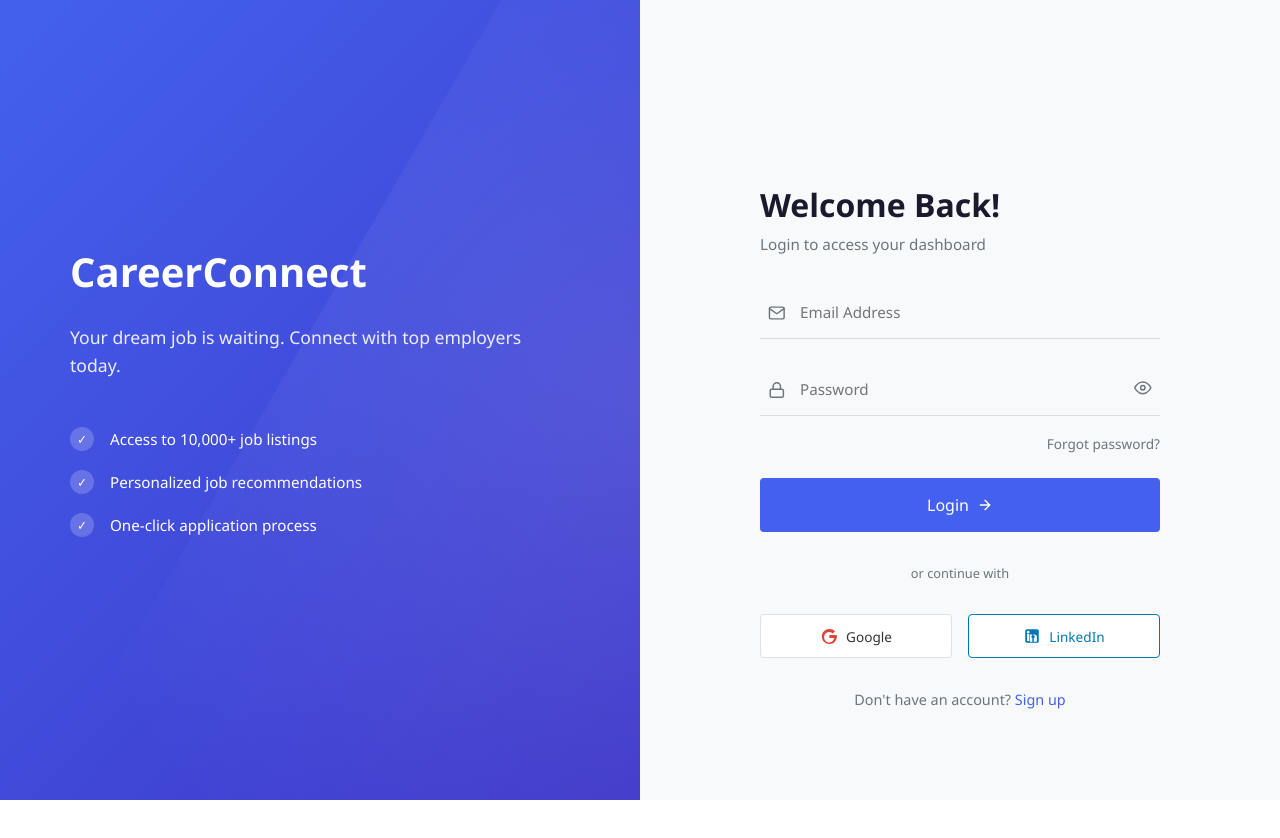
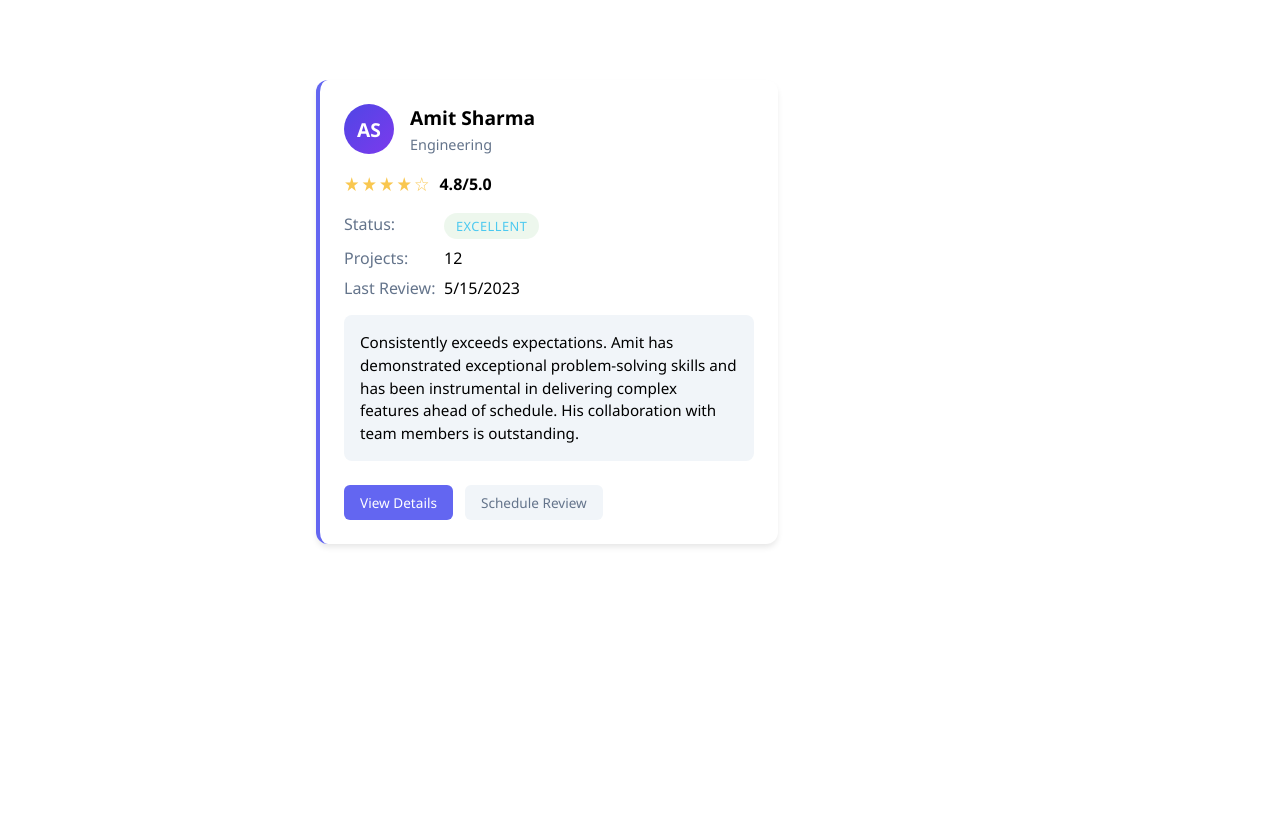
Before and after one commit to QuntamCoder/Company-Website-HR-Portal, a React (Vite) app: page /emp-performance in a window 1280 px wide. Shown: the top 838 px of the page. Before the commit the page ends 800 px from the top, so only its background shows below. Built offline with nearby package versions, Linux system fonts and the light colour scheme.

Commit message:
candidate auth bug fixed

```diff
--- a/src/App.jsx
+++ b/src/App.jsx
@@ -4,33 +4,31 @@ import HRDashboard from './components/pages/admin/HRDashboard .jsx';
 import AddEmployee from './components/pages/admin/AddEmployee.jsx';
 import NewJobForm from './components/pages/admin/NewJobForm.jsx';
 import LeaveApplicationForm from './components/pages/employee/LeaveApplicationForm.jsx';
-import EmployeeDashboard from './components/pages/employee/EmployeeDashBoard.jsx';
+// import EmployeeDashboard from './components/pages/employee/EmployeeDashBoard.jsx';
 import EmployeePerformance from './components/pages/employee/EmployeePerformance.jsx';
 import CandidateAuth from './components/pages/candidate/CandidateAuth.jsx';
 import CandidateNavbar from './components/pages/candidate/CandidateNavbar.jsx';
-
 
 function App() {
   return (
     <Router>
       <div className="App">
-        {/* <HRDashboard /> */}
-         <CandidateAuth />
         <Routes>
-          {/* <Route path="/add-employee" element={<AddEmployee />} />
-          <Route path="/post-opening" element={<NewJobForm/>} />
-        <Route path="/apply-leave" element={<LeaveApplicationForm />} />
-        <Route path="/emp-performance" element={<EmployeePerformance />} /> */}
-        {/* <Route path="/" element={<CandidateAuth />} /> */}
-        <Route path="/candidate-dashboard" element={<CandidateNavbar />} />
+          {/* Candidate routes */}
+          <Route path="/" element={<CandidateAuth />} />
+          <Route path="/candidate-dashboard" element={<CandidateNavbar />} />
 
+          {/* Admin routes */}
+          <Route path="/add-employee" element={<AddEmployee />} />
+          <Route path="/post-opening" element={<NewJobForm />} />
+
+          {/* Employee routes */}
+          <Route path="/apply-leave" element={<LeaveApplicationForm />} />
+          <Route path="/emp-performance" element={<EmployeePerformance />} />
         </Routes>
       </div>
     </Router>
-
-    // <CandidateNavbar />
   );
-
 }
 
 export default App;
--- a/src/components/pages/candidate/CandidateAuth.jsx
+++ b/src/components/pages/candidate/CandidateAuth.jsx
@@ -1,18 +1,29 @@
-import React, { useState } from 'react';
-import { useNavigate } from 'react-router-dom';
-import { FiEye, FiEyeOff, FiUser, FiMail, FiLock, FiArrowRight } from 'react-icons/fi';
-import './css/CandidateAuth.css';
+import React, { useState } from "react";
+import { useNavigate } from "react-router-dom";
+import {
+  FiEye,
+  FiEyeOff,
+  FiUser,
+  FiMail,
+  FiLock,
+  FiArrowRight,
+} from "react-icons/fi";
+import "./css/CandidateAuth.css";
 
 const CandidateAuth = () => {
   const [isLogin, setIsLogin] = useState(true);
-  const [formData, setFormData] = useState({ name: '', email: '', password: '' });
+  const [formData, setFormData] = useState({
+    name: "",
+    email: "",
+    password: "",
+  });
   const [showPassword, setShowPassword] = useState(false);
   const [isHovered, setIsHovered] = useState(false);
   const navigate = useNavigate();
 
   const toggleForm = () => {
     setIsLogin(!isLogin);
-    setFormData({ name: '', email: '', password: '' });
+    setFormData({ name: "", email: "", password: "" });
   };
 
   const handleChange = (e) => {
@@ -24,14 +35,17 @@ const CandidateAuth = () => {
 
     if (isLogin) {
       // Static login check
-      if (formData.email === 'dhanashribhamare977@gmail.com' && formData.password === 'admin@1234') {
-        alert('Login successful!');
-        window.open('/candidate-dashboard', '_blank');
+      if (
+        formData.email === "dhanashribhamare977@gmail.com" &&
+        formData.password === "admin@1234"
+      ) {
+        alert("Login successful!");
+        navigate("/candidate-dashboard"); // redirect after login
       } else {
-        alert('Invalid credentials. Try admin/admin');
+        alert("Invalid credentials. Try admin/admin");
       }
     } else {
-      alert('Account created successfully!');
+      alert("Account created successfully!");
       setIsLogin(true);
     }
   };
@@ -66,10 +80,12 @@ const CandidateAuth = () => {
       <div className="form-section">
         <div className="form-container">
           <h2 className="form-title">
-            {isLogin ? 'Welcome Back!' : 'Start Your Journey'}
+            {isLogin ? "Welcome Back!" : "Start Your Journey"}
           </h2>
           <p className="form-subtitle">
-            {isLogin ? 'Login to access your dashboard' : 'Create an account to get started'}
+            {isLogin
+              ? "Login to access your dashboard"
+              : "Create an account to get started"}
           </p>
 
           <form className="auth-form" onSubmit={handleSubmit}>
@@ -133,8 +149,10 @@ const CandidateAuth = () => {
               onMouseEnter={() => setIsHovered(true)}
               onMouseLeave={() => setIsHovered(false)}
             >
-              {isLogin ? 'Login' : 'Sign Up'}
-              <FiArrowRight className={`btn-arrow ${isHovered ? 'animate' : ''}`} />
+              {isLogin ? "Login" : "Sign Up"}
+              <FiArrowRight
+                className={`btn-arrow ${isHovered ? "animate" : ""}`}
+              />
             </button>
           </form>
 
@@ -145,22 +163,28 @@ const CandidateAuth = () => {
           <div className="social-login">
             <button className="social-btn google" type="button">
               <svg className="social-icon" viewBox="0 0 24 24">
-      <path fill="#DB4437" d="M12.5 10.5v4h6.5c-0.4 2-2.3 6-6.5 6-4 0-7-3-7-7s3-7 7-7c2 0 3.4 1 4.5 2l3-3c-2-2-4.5-3-7.5-3-5.5 0-10 4.5-10 10s4.5 10 10 10c8 0 10-7 10-10 0-1-0.1-1.5-0.3-2h-9.7z"/>
+                <path
+                  fill="#DB4437"
+                  d="M12.5 10.5v4h6.5c-0.4 2-2.3 6-6.5 6-4 0-7-3-7-7s3-7 7-7c2 0 3.4 1 4.5 2l3-3c-2-2-4.5-3-7.5-3-5.5 0-10 4.5-10 10s4.5 10 10 10c8 0 10-7 10-10 0-1-0.1-1.5-0.3-2h-9.7z"
+                />
               </svg>
               Google
             </button>
             <button className="social-btn linkedin" type="button">
               <svg className="social-icon" viewBox="0 0 24 24">
-      <path fill="#0077B5" d="M19 3a2 2 0 0 1 2 2v14a2 2 0 0 1-2 2H5a2 2 0 0 1-2-2V5a2 2 0 0 1 2-2h14m-.5 15.5v-5.3a3.3 3.3 0 0 0-3.3-3.3 3.2 3.2 0 0 0-2.8 1.6v-1.4h-3.2v9.4h3.2v-4.8a1.9 1.9 0 0 1 0-3.6 1.9 1.9 0 0 1 2 0 1.9 1.9 0 0 1 0 3.6v4.8h3.1M6.9 8.4a1.9 1.9 0 0 0 1.9-1.9 2 2 0 0 0-3.8 0 1.9 1.9 0 0 0 1.9 1.9m1.4 10.1v-9.4H5.5v9.4h2.8z"/>
+                <path
+                  fill="#0077B5"
+                  d="M19 3a2 2 0 0 1 2 2v14a2 2 0 0 1-2 2H5a2 2 0 0 1-2-2V5a2 2 0 0 1 2-2h14m-.5 15.5v-5.3a3.3 3.3 0 0 0-3.3-3.3 3.2 3.2 0 0 0-2.8 1.6v-1.4h-3.2v9.4h3.2v-4.8a1.9 1.9 0 0 1 0-3.6 1.9 1.9 0 0 1 2 0 1.9 1.9 0 0 1 0 3.6v4.8h3.1M6.9 8.4a1.9 1.9 0 0 0 1.9-1.9 2 2 0 0 0-3.8 0 1.9 1.9 0 0 0 1.9 1.9m1.4 10.1v-9.4H5.5v9.4h2.8z"
+                />
               </svg>
               LinkedIn
             </button>
           </div>
 
           <p className="toggle-text">
-            {isLogin ? "Don't have an account?" : 'Already have an account?'}{' '}
+            {isLogin ? "Don't have an account?" : "Already have an account?"}{" "}
             <button className="toggle-link" onClick={toggleForm}>
-              {isLogin ? 'Sign up' : 'Login'}
+              {isLogin ? "Sign up" : "Login"}
             </button>
           </p>
         </div>
```
Also changed, not shown: 1 other file (tests, documents, lock files or other folders). Lines whose indentation alone changed are shown as unchanged.
